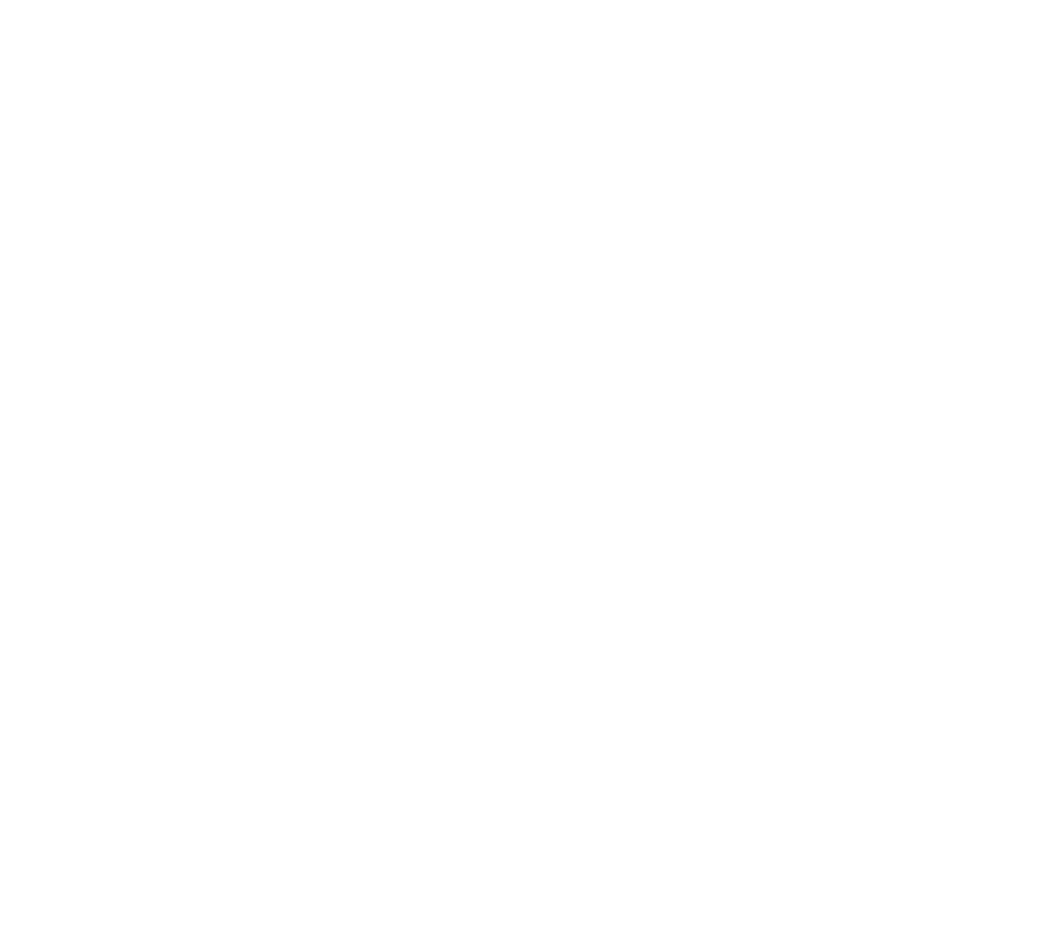
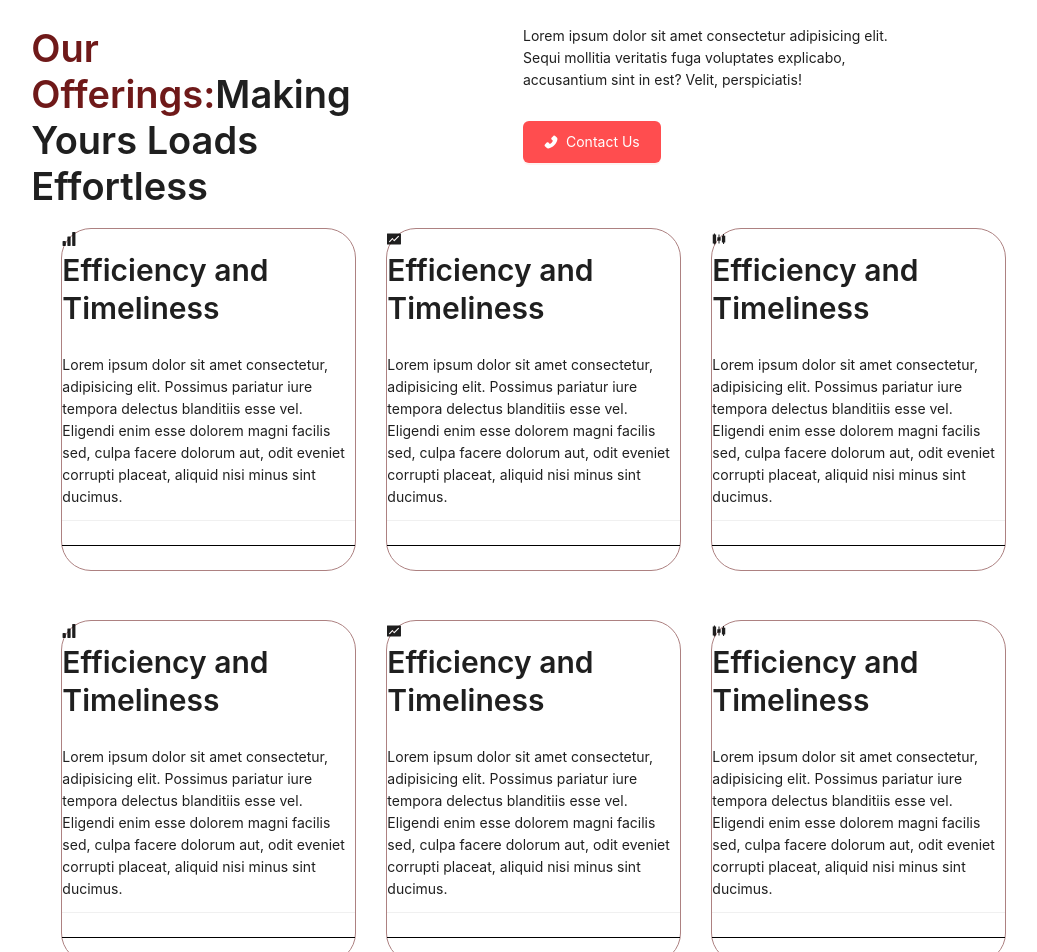
Before and after one commit to Namahsivaya7/good-seva, a Next.js app: page / in a window 1280 px wide. Shown: the part 1340-2292 px from the top of the page, without its empty margins (117-1154 px from the left). Before the commit the page ends 1315 px from the top, so only its background shows below. Built offline with nearby package versions, Linux system fonts and the light colour scheme.

Commit message:
In Landing page 4th page added and made changes previous slides for better responsiveness

```diff
--- a/package.json
+++ b/package.json
@@ -9,6 +9,7 @@
     "lint": "next lint"
   },
   "dependencies": {
+    "@ant-design/icons": "^5.5.2",
     "antd": "^5.22.5",
     "good-seva": "file:",
     "next": "15.1.1",
--- a/src/app/components/Lp2.tsx
+++ b/src/app/components/Lp2.tsx
@@ -1,7 +1,7 @@
 "use client";
 import Image from "next/image";
 import "../page.module.css";
-import { Col, Divider, List, Rate, Row } from "antd";
+import { Col, Divider, Flex, List, Rate, Row } from "antd";
 import happy from "../../../public/happy.jpg";
 import Title from "antd/es/typography/Title";
 
@@ -94,15 +94,16 @@
             }}
           />
 
-          <div
+          <Flex
             style={{
               height: "200px",
               backgroundColor: "black",
               borderRadius: "30px",
               color: "white",
               padding: "20px",
-              textAlign: "center",
             }}
+            vertical
+            justify="center"
           >
             <Rate value={5} />
             <Title level={3} style={{ color: "white" }}>
@@ -111,7 +112,7 @@
             <Title level={5} style={{ color: "white" }}>
               Lorem morbi et amet suscipit
             </Title>
-          </div>
+          </Flex>
         </div>
       </Col>
       <Col xs={0} sm={2}></Col>
--- a/src/app/components/Lp3.tsx
+++ b/src/app/components/Lp3.tsx
@@ -1,4 +1,4 @@
-import { Col, Row, Typography } from "antd";
+import { Col, Flex, Row, Typography } from "antd";
 import Image from "next/image";
 import lorry from "../../../public/Lorry.jpg";
 import Title from "antd/es/typography/Title";
@@ -15,7 +15,8 @@
       className="L3Main"
     >
       <Row gutter={[16, 16]} justify="center">
-        <Col xs={24} sm={20} md={10} lg={8} >
+        <Flex justify="center" gap={50} wrap>
+          <Col xs={24} sm={20} md={10} lg={8}>
             <Image
               src={lorry}
               alt="lorry"
@@ -27,7 +28,7 @@
             />
           </Col>
 
-        <Col xs={24} sm={20} md={12} lg={10} >
+          <Col xs={24} sm={20} md={12} lg={10}>
             <div>
               <Title level={2} style={{ color: "white" }}>
                 <span style={{ color: "yellow" }}>About Us:</span> Your Reliable
@@ -45,14 +46,14 @@
               >
                 Lorem ipsum dolor sit amet consectetur adipisicing elit. Vero
                 earum esse tenetur fugiat quam cumque consequuntur provident
-              laudantium? Distinctio, accusantium. Ullam sint similique modi vel
-              iure temporibus cumque ea cum, porro architecto illum ab odit quos
-              nisi soluta reiciendis dignissimos fuga expedita necessitatibus
-              dolore atque. Veritatis deserunt excepturi eligendi doloribus
-              molestiae porro aperiam. Laudantium, molestias nemo consequatur
-              cupiditate harum ea! Culpa aperiam fuga cum vel dicta impedit, est
-              placeat voluptate modi! Animi quasi sapiente consectetur quo ut
-              alias accusantium itaque.
+                laudantium? Distinctio, accusantium. Ullam sint similique modi
+                vel iure temporibus cumque ea cum, porro architecto illum ab
+                odit quos nisi soluta reiciendis dignissimos fuga expedita
+                necessitatibus dolore atque. Veritatis deserunt excepturi
+                eligendi doloribus molestiae porro aperiam. Laudantium,
+                molestias nemo consequatur cupiditate harum ea! Culpa aperiam
+                fuga cum vel dicta impedit, est placeat voluptate modi! Animi
+                quasi sapiente consectetur quo ut alias accusantium itaque.
               </Typography.Paragraph>
               <Row gutter={[16, 16]}>
                 <Col xs={8}>
@@ -82,6 +83,7 @@
               </Row>
             </div>
           </Col>
+        </Flex>
       </Row>
     </div>
   );
--- /dev/null
+++ b/src/app/components/Lp4.tsx
@@ -0,0 +1,156 @@
+import { FundFilled, PhoneFilled, SignalFilled, SlidersFilled } from "@ant-design/icons";
+import { Button, Col, Divider, Flex, List, Row, Typography } from "antd";
+import Title from "antd/es/typography/Title";
+
+export default function Lp4() {
+  return (
+    <div className="Lp4Main">
+      <Row>
+        <Col xs={0} sm={2}></Col>
+        <Col xs={24} sm={8}>
+          <Title className="Lp4MainTitle">
+            <span id="offeringTxt">Our Offerings:</span>Making Yours Loads
+            Effortless
+          </Title>
+        </Col>
+        <Col xs={0} sm={2}></Col>
+        <Col xs={24} sm={8}>
+          <Flex vertical gap={30}>
+            <Typography>
+              Lorem ipsum dolor sit amet consectetur adipisicing elit. Sequi
+              mollitia veritatis fuga voluptates explicabo, accusantium sint in
+              est? Velit, perspiciatis!
+            </Typography>
+            <Flex>
+              <Button
+                type="primary"
+                danger
+                style={{ padding: 20 }}
+              >
+                <PhoneFilled />
+                Contact Us
+              </Button>
+            </Flex>
+          </Flex>
+        </Col>
+        <Col xs={0} sm={2}></Col>
+      </Row>
+
+      <div className="Flex-Lp4">
+        <Flex>
+          <Row>
+            <Flex gap={30} wrap>
+              <Col sm={2} xs={0}></Col>
+              <Col sm={6} xs={24}>
+                <Flex vertical>
+                  <List className="List">
+                    <SignalFilled />
+                    <Title level={2}>Efficiency and Timeliness</Title>
+                    <List.Item>
+                      Lorem ipsum dolor sit amet consectetur, adipisicing elit.
+                      Possimus pariatur iure tempora delectus blanditiis esse
+                      vel. Eligendi enim esse dolorem magni facilis sed, culpa
+                      facere dolorum aut, odit eveniet corrupti placeat, aliquid
+                      nisi minus sint ducimus.
+                    </List.Item>
+                    <Divider variant="solid" style={{ borderColor: "black" }} />
+                  </List>
+                </Flex>
+              </Col>
+              <Col sm={6} xs={24}>
+                <Flex vertical>
+                  <List className="List">
+                    <FundFilled />
+                    <Title level={2}>Efficiency and Timeliness</Title>
+                    <List.Item>
+                      Lorem ipsum dolor sit amet consectetur, adipisicing elit.
+                      Possimus pariatur iure tempora delectus blanditiis esse
+                      vel. Eligendi enim esse dolorem magni facilis sed, culpa
+                      facere dolorum aut, odit eveniet corrupti placeat, aliquid
+                      nisi minus sint ducimus.
+                    </List.Item>
+                    <Divider variant="solid" style={{ borderColor: "black" }} />
+                  </List>
+                </Flex>
+              </Col>
+              <Col sm={6} xs={24}>
+                <Flex vertical>
+                  <List className="List">
+                    <SlidersFilled />
+                    <Title level={2}>Efficiency and Timeliness</Title>
+                    <List.Item>
+                      Lorem ipsum dolor sit amet consectetur, adipisicing elit.
+                      Possimus pariatur iure tempora delectus blanditiis esse
+                      vel. Eligendi enim esse dolorem magni facilis sed, culpa
+                      facere dolorum aut, odit eveniet corrupti placeat, aliquid
+                      nisi minus sint ducimus.
+                    </List.Item>
+                    <Divider variant="solid" style={{ borderColor: "black" }} />
+                  </List>
+                </Flex>
+              </Col>
+              <Col sm={2} xs={0}></Col>
+            </Flex>
+          </Row>
+        </Flex>
+        <br />
+        <Flex>
+          <Row>
+            <Flex gap={30} wrap>
+              <Col sm={2} xs={0}></Col>
+              <Col sm={6} xs={24}>
+                <Flex vertical>
+                  <List className="List">
+                    <SignalFilled />
+                    <Title level={2}>Efficiency and Timeliness</Title>
+                    <List.Item>
+                      Lorem ipsum dolor sit amet consectetur, adipisicing elit.
+                      Possimus pariatur iure tempora delectus blanditiis esse
+                      vel. Eligendi enim esse dolorem magni facilis sed, culpa
+                      facere dolorum aut, odit eveniet corrupti placeat, aliquid
+                      nisi minus sint ducimus.
+                    </List.Item>
+                    <Divider variant="solid" style={{ borderColor: "black" }} />
+                  </List>
+                </Flex>
+              </Col>
+              <Col sm={6} xs={24}>
+                <Flex vertical>
+                  <List className="List">
+                    <FundFilled />
+                    <Title level={2}>Efficiency and Timeliness</Title>
+                    <List.Item>
+                      Lorem ipsum dolor sit amet consectetur, adipisicing elit.
+                      Possimus pariatur iure tempora delectus blanditiis esse
+                      vel. Eligendi enim esse dolorem magni facilis sed, culpa
+                      facere dolorum aut, odit eveniet corrupti placeat, aliquid
+                      nisi minus sint ducimus.
+                    </List.Item>
+                    <Divider variant="solid" style={{ borderColor: "black" }} />
+                  </List>
+                </Flex>
+              </Col>
+              <Col sm={6} xs={24}>
+                <Flex vertical>
+                  <List className="List">
+                    <SlidersFilled />
+                    <Title level={2}>Efficiency and Timeliness</Title>
+                    <List.Item>
+                      Lorem ipsum dolor sit amet consectetur, adipisicing elit.
+                      Possimus pariatur iure tempora delectus blanditiis esse
+                      vel. Eligendi enim esse dolorem magni facilis sed, culpa
+                      facere dolorum aut, odit eveniet corrupti placeat, aliquid
+                      nisi minus sint ducimus.
+                    </List.Item>
+                    <Divider variant="solid" style={{ borderColor: "black" }} />
+                  </List>
+                </Flex>
+              </Col>
+              <Col sm={2} xs={0}></Col>
+            </Flex>
+          </Row>
+        </Flex>
+      </div>
+    </div>
+  );
+}
--- a/src/app/page.tsx
+++ b/src/app/page.tsx
@@ -2,12 +2,14 @@
 
 import Lp2 from "./components/Lp2";
 import Lp3 from "./components/Lp3";
+import Lp4 from "./components/Lp4";
 
 export default function Home() {
   return (
     <div>
       <Lp2 />
       <Lp3 />
+      <Lp4 />
     </div>
   );
 }
--- a/src/app/styles/LandingPage.css
+++ b/src/app/styles/LandingPage.css
@@ -1,13 +1,42 @@
-@media screen and (min-device-width: 390px) and (max-device-width: 844px) {
+@media screen and (min-device-width: 390px) and (max-device-width: 882px) {
   .L3Main {
     padding: 15px;
+  }
+  .Lp4Main {
+    margin: 15px;
+  }
+  .Lp4MainTitle {
+    font-size: 0px;
+  }
+  .Flex-Lp4 {
+    margin-top: 20;
   }
 }
 
 @media (min-width: 1024px) {
   .L3Main {
     padding: 50px;
-
+  }
+  .Lp4Main {
+    margin: 50px;
+  }
+  .Lp4MainTitle {
+    font-size: 45px;
+  }
+  .Flex-Lp4 {
+    margin-top: 50;
+  }
+}
+.List {
+  border: 1px solid rgb(173, 129, 129);
+  padding: 30;
+  border-radius: 30px;
 }
 
+.List:hover {
+  transition: border-color 0.3 ease;
+  border-color: aqua;
 }
+#offeringTxt{
+    color: rgb(111, 25, 25);
+}
```
Also changed, not shown: 1 other file (tests, documents, lock files or other folders). Lines whose indentation alone changed are shown as unchanged.
